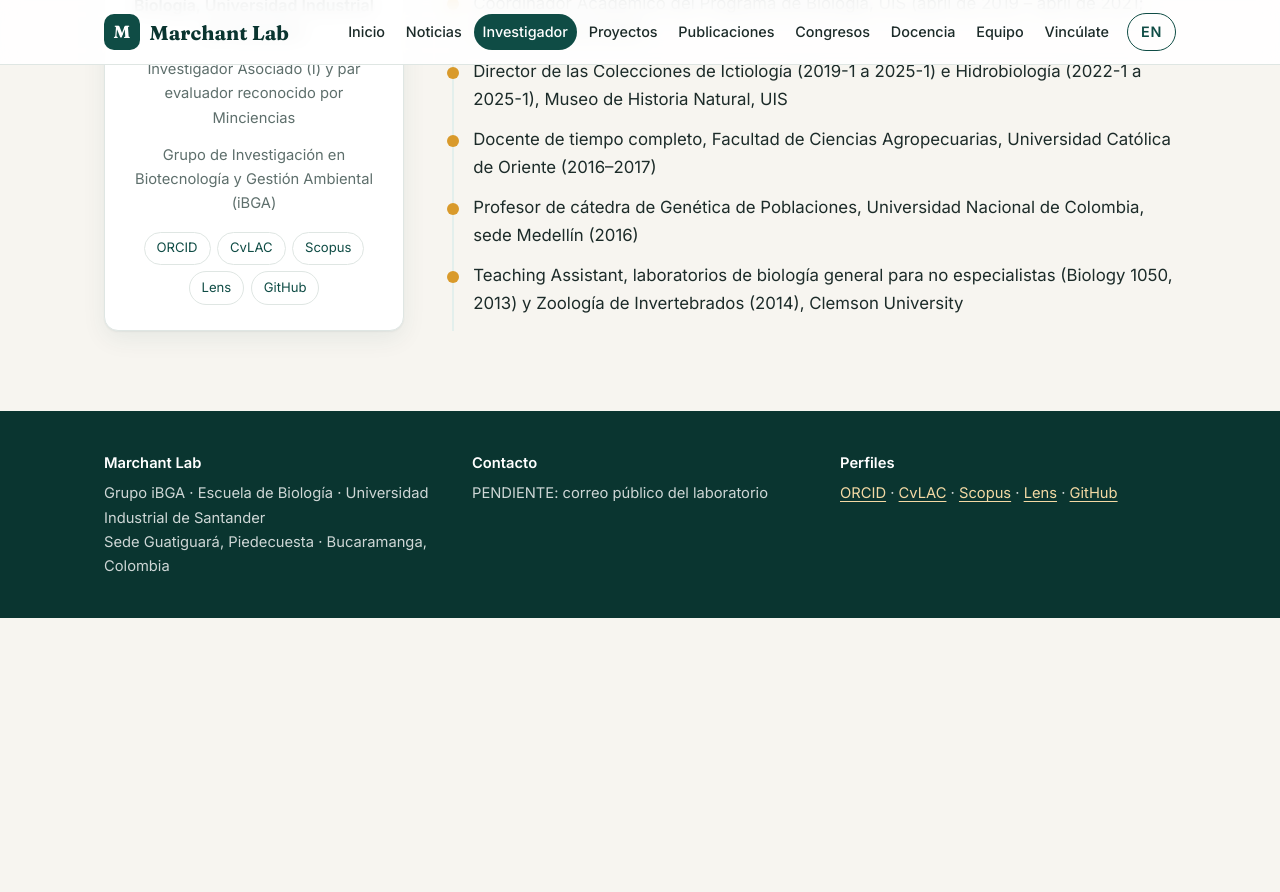
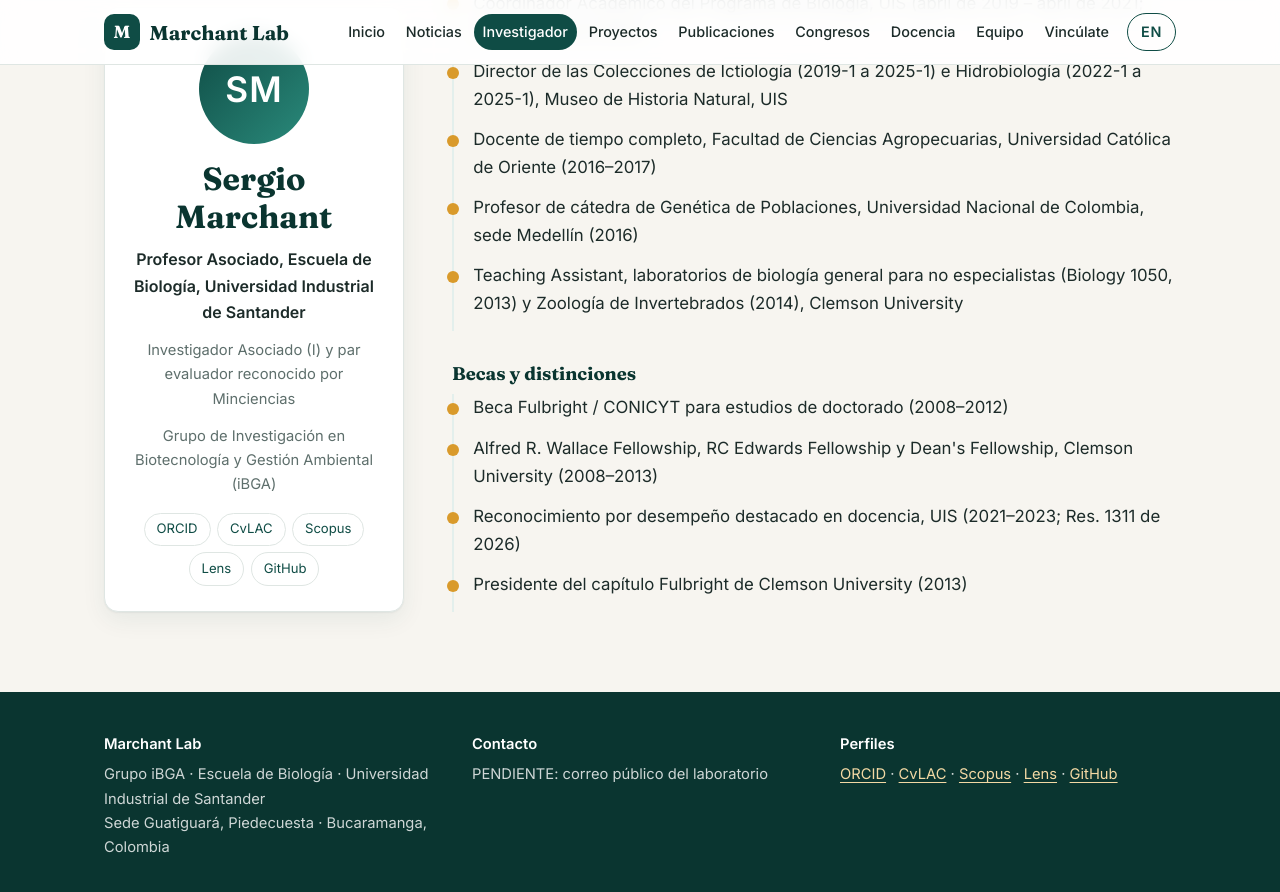
Before and after one commit to Marchant-Lab/marchant-lab-web, a Jekyll site: the page built from investigador.html, in a window 1280 px wide and 900 px high, scrolled down 1163 px. Shown: the top 892 px of the window. Built offline with Jekyll 4.4.1, drawn with Linux system fonts in a browser that asks for light colours; before the commit the page ends 1781 px from its top, so only the background shows below that.

Commit message:
Agrega sección Becas y distinciones (Fulbright/CONICYT, becas de Clemson, desempeño destacado en docencia UIS)
Co-Authored-By: Claude Opus 5.5 <noreply@anthropic.com>

```diff
--- a/_data/investigador.yml
+++ b/_data/investigador.yml
@@ -23,6 +23,11 @@ trayectoria:   # cargos UIS con soporte en la carga académica o en resoluciones
   - Docente de tiempo completo, Facultad de Ciencias Agropecuarias, Universidad Católica de Oriente (2016–2017)
   - Profesor de cátedra de Genética de Poblaciones, Universidad Nacional de Colombia, sede Medellín (2016)
   - Teaching Assistant, laboratorios de biología general para no especialistas (Biology 1050, 2013) y Zoología de Invertebrados (2014), Clemson University
+distinciones:   # fuentes: CV de 2014 (soportes-academicos/hoja-de-vida/) y Res. 1311 de 2026 (resoluciones/puntaje/)
+  - Beca Fulbright / CONICYT para estudios de doctorado (2008–2012)
+  - Alfred R. Wallace Fellowship, RC Edwards Fellowship y Dean's Fellowship, Clemson University (2008–2013)
+  - Reconocimiento por desempeño destacado en docencia, UIS (2021–2023; Res. 1311 de 2026)
+  - Presidente del capítulo Fulbright de Clemson University (2013)
 perfiles:
   - {nombre: ORCID, url: "https://orcid.org/0000-0002-7362-3626"}
   - {nombre: CvLAC, url: "https://scienti.minciencias.gov.co/cvlac/visualizador/generarCurriculoCv.do?cod_rh=0000034254"}
--- a/_data/traduccion_en.yml
+++ b/_data/traduccion_en.yml
@@ -211,3 +211,7 @@
 "En la UIS ha dirigido numerosos trabajos de grado de pregrado y posgrado, desde el diagnóstico molecular de fitopatógenos hasta el estudio de comunidades de peces. Es el profesor de carrera a cargo de la asignatura Fisiología Animal y desarrolla herramientas para la enseñanza de la fisiología y la evolución.": "At UIS he has supervised many undergraduate and graduate theses, from molecular diagnosis of plant pathogens to the study of fish communities. He is the tenured professor in charge of the Animal Physiology course and develops tools for teaching physiology and evolution."
 "Chile": "Chile"
 "Canadá": "Canada"
+"Beca Fulbright / CONICYT para estudios de doctorado (2008–2012)": "Fulbright / CONICYT Graduate School Scholarship for doctoral studies (2008–2012)"
+"Alfred R. Wallace Fellowship, RC Edwards Fellowship y Dean's Fellowship, Clemson University (2008–2013)": "Alfred R. Wallace Fellowship, RC Edwards Fellowship and Dean's Fellowship, Clemson University (2008–2013)"
+"Reconocimiento por desempeño destacado en docencia, UIS (2021–2023; Res. 1311 de 2026)": "Recognition for outstanding teaching performance, UIS (2021–2023; Resolution 1311 of 2026)"
+"Presidente del capítulo Fulbright de Clemson University (2013)": "President, Clemson University Fulbright Chapter (2013)"
--- a/_data/ui.yml
+++ b/_data/ui.yml
@@ -18,6 +18,7 @@ es:
   banda_boton: Cómo vincularse
   formacion: Formación
   trayectoria: Trayectoria
+  distinciones: Becas y distinciones
   grupos_proyectos: [Proyectos activos, Proyectos finalizados]
   socios: Socios
   financia: Financia
@@ -71,6 +72,7 @@ en:
   banda_boton: How to join
   formacion: Education
   trayectoria: Career
+  distinciones: Fellowships and awards
   grupos_proyectos: [Active projects, Completed projects]
   socios: Partners
   financia: Funded by
--- a/_includes/paginas/investigador.html
+++ b/_includes/paginas/investigador.html
@@ -15,5 +15,7 @@
     <ul class="linea-tiempo">{% for f in i.formacion %}<li>{{ tr[f] | default: f }}</li>{% endfor %}</ul>
     <h3>{{ ui.trayectoria }}</h3>
     <ul class="linea-tiempo">{% for t in i.trayectoria %}<li>{{ tr[t] | default: t }}</li>{% endfor %}</ul>
+    <h3>{{ ui.distinciones }}</h3>
+    <ul class="linea-tiempo">{% for d in i.distinciones %}<li>{{ tr[d] | default: d }}</li>{% endfor %}</ul>
   </div>
 </div>
--- a/scripts/revisar_traducciones.py
+++ b/scripts/revisar_traducciones.py
@@ -31,7 +31,7 @@ usados |= set(textos(cargar("congresos"), ["pais"]))
 usados |= set(textos(cargar("noticias"), ["titulo", "texto"]))
 infra = cargar("infraestructura")
 usados |= set(textos([infra], ["sede", "espacios"])) | set(textos(infra["grupos"], ["nombre", "equipos"]))
-usados |= set(textos([inv], ["cargo", "categoria", "grupo", "bio", "formacion", "trayectoria"]))
+usados |= set(textos([inv], ["cargo", "categoria", "grupo", "bio", "formacion", "trayectoria", "distinciones"]))
 for seccion in doc.values():
     usados |= set(textos(seccion, ["nombre", "nivel", "periodos", "descripcion"]))
 
```
